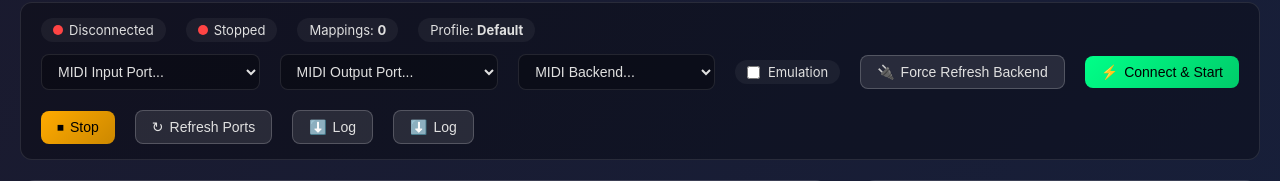
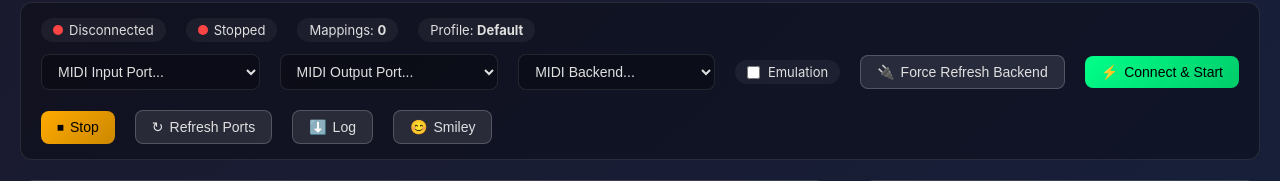
Before and after one commit to andrewjfiore/launchpad-keybinder, a Flask app: template templates/index.html in a window 1280 px wide. Shown: the part 128-309 px from the top of the page. Run offline with Flask 2, Linux system fonts and the light colour scheme; the template is opened without the code that fills it, so the values that code supplies are empty.

Commit message:
Fix UI issues: remove duplicate Log button, add Smiley button, fix pad config refresh
- Remove duplicate Log button in controls bar
- Add Smiley button that triggers smiley animation via /api/animation/smiley
- Fix pad config form not showing label/key combo after loading preset by
  refreshing selected pad's form fields after loadMappings() completes

```diff
--- a/templates/index.html
+++ b/templates/index.html
@@ -786,8 +786,8 @@
                 <button class="btn-secondary" onclick="downloadLogs()" style="padding: 8px 16px;">
                     <span>⬇️</span> Log
                 </button>
-                <button class="btn-secondary" onclick="downloadLogs()" style="padding: 8px 16px;">
-                    <span>⬇️</span> Log
+                <button class="btn-secondary" onclick="playSmiley()" style="padding: 8px 16px;" title="Play smiley animation on Launchpad">
+                    <span>😊</span> Smiley
                 </button>
             </div>
         </div>
@@ -1751,6 +1751,24 @@
             }
         }
 
+        async function playSmiley() {
+            try {
+                const response = await fetch('/api/animation/smiley', {
+                    method: 'POST',
+                    headers: {'Content-Type': 'application/json'},
+                    body: JSON.stringify({duration: 5.0})
+                });
+                const data = await response.json();
+                if (data.success) {
+                    log('Playing smiley animation', 'success');
+                } else {
+                    log(data.error || 'Failed to play smiley', 'error');
+                }
+            } catch (e) {
+                log('Failed to play smiley: ' + e.message, 'error');
+            }
+        }
+
         function formatBackendName(backend) {
             if (!backend) return '';
             if (backend.endsWith('.rtmidi')) return 'python-rtmidi';
@@ -1865,6 +1883,10 @@
                 currentLayer = activeLayer;
                 document.getElementById('currentLayer').textContent = currentLayer;
                 updatePadDisplay();
+                // Refresh selected pad's form fields with updated mapping data
+                if (selectedPad !== null) {
+                    selectPad(selectedPad);
+                }
             } catch (e) {
                 log('Failed to load profile', 'error');
             }
```
